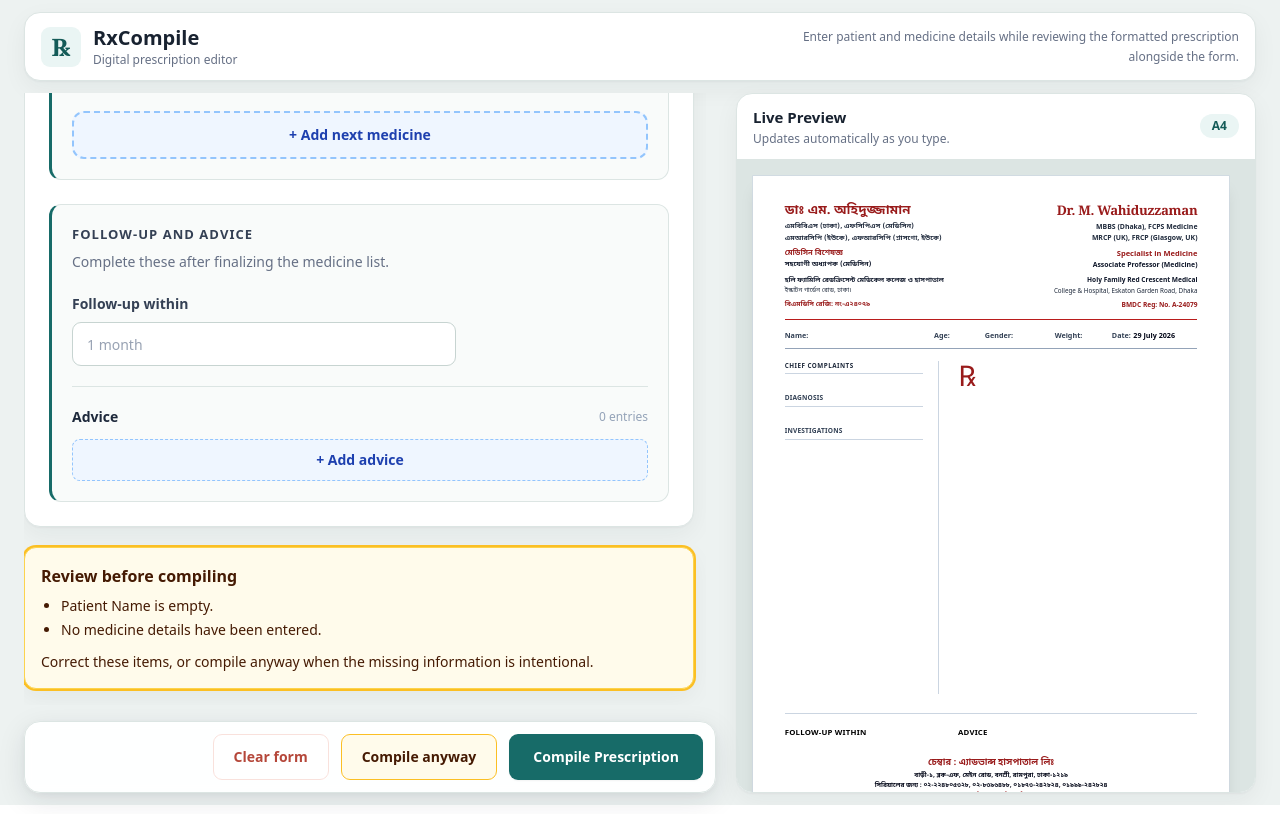
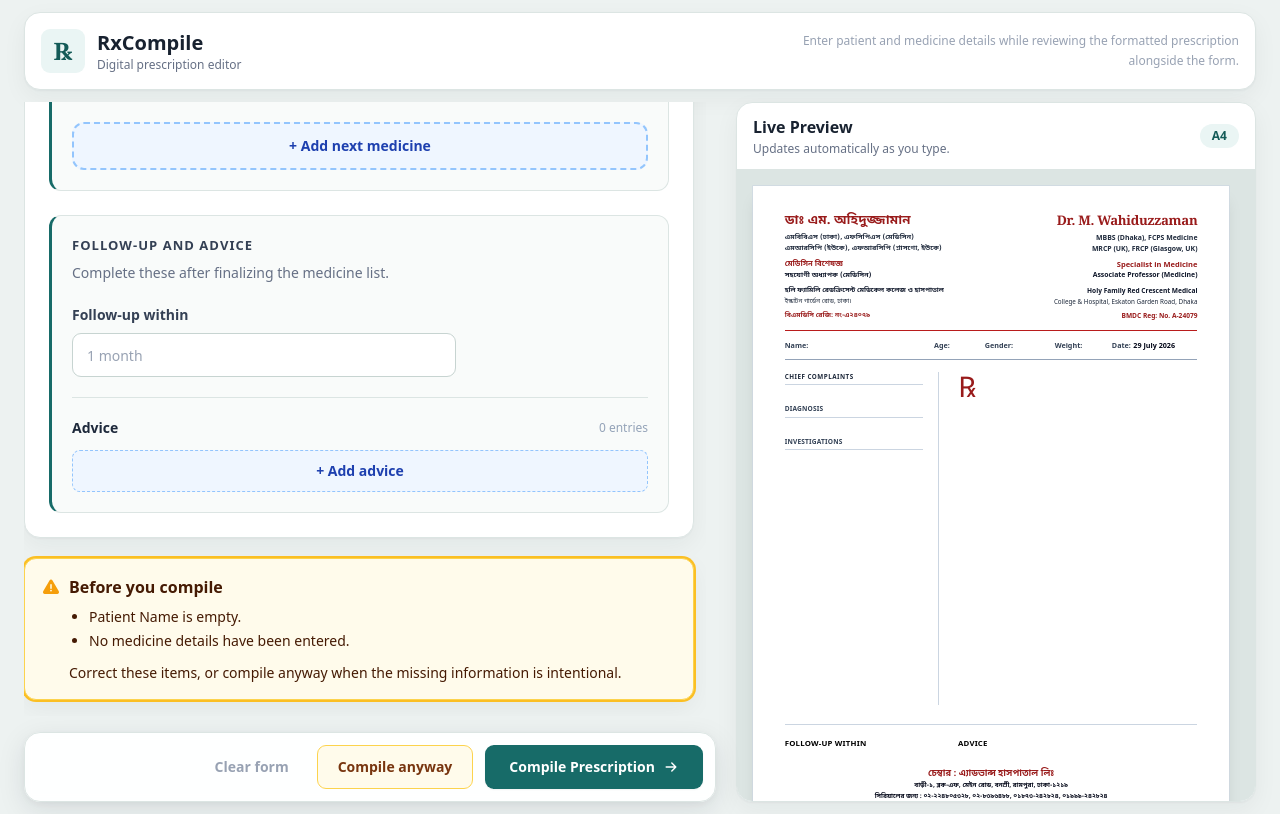
Before and after one commit to dev-kawser/rx-prescription, a React (Vite) app: page / in a window 1280 px wide. Both pictures are taken after a click on the button "Compile Prescription". Built offline with nearby package versions, Linux system fonts and the light colour scheme.

Commit message:
style: redesign medicine entry rows

```diff
--- a/src/App.jsx
+++ b/src/App.jsx
@@ -32,6 +32,62 @@
     }
 
     return warnings
+}
+
+function WarningIcon({ className }) {
+    return (
+        <svg
+            aria-hidden="true"
+            viewBox="0 0 20 20"
+            fill="currentColor"
+            className={className}
+        >
+            <path
+                fillRule="evenodd"
+                d="M8.485 3.495c.673-1.166 2.357-1.166 3.03 0l6.28 10.875c.673 1.167-.169 2.63-1.515 2.63H3.72c-1.346 0-2.188-1.463-1.515-2.63L8.485 3.495ZM10 7a.75.75 0 0 1 .75.75v3.5a.75.75 0 0 1-1.5 0v-3.5A.75.75 0 0 1 10 7Zm0 7.5a.9.9 0 1 0 0-1.8.9.9 0 0 0 0 1.8Z"
+                clipRule="evenodd"
+            />
+        </svg>
+    )
+}
+
+function BrandMark({ compact = false }) {
+    if (compact) {
+        return (
+            <div className="flex items-center gap-1.5">
+                <span
+                    aria-hidden="true"
+                    className="flex h-5 w-5 items-center justify-center rounded bg-clinical-50 font-serif text-xs font-bold text-clinical-700"
+                >
+                    ℞
+                </span>
+                <span className="text-[11px] font-semibold uppercase tracking-wide text-ink-400">
+                    RxCompile
+                </span>
+            </div>
+        )
+    }
+
+    return (
+        <div className="flex items-center gap-3">
+            <div
+                aria-hidden="true"
+                className="flex h-11 w-11 shrink-0 items-center justify-center rounded-control bg-clinical-50 font-serif text-2xl font-bold text-clinical-700"
+            >
+                ℞
+            </div>
+
+            <div>
+                <h1 className="text-xl font-bold leading-tight text-ink-900">
+                    RxCompile
+                </h1>
+
+                <p className="mt-0.5 text-xs text-ink-500">
+                    Digital prescription editor
+                </p>
+            </div>
+        </div>
+    )
 }
 
 function App() {
@@ -117,7 +173,9 @@
             <main className="print-shell min-h-screen bg-mineral-100 px-3 py-3 text-ink-900 sm:px-5 xl:px-6">
                 <div className="print-hidden mx-auto mb-5 flex max-w-[210mm] flex-wrap items-start justify-between gap-4 rounded-panel border border-mineral-200 bg-white p-4 shadow-panel">
                     <div className="min-w-0">
-                        <h1 className="text-lg font-bold text-ink-900">
+                        <BrandMark compact />
+
+                        <h1 className="mt-1.5 text-xl font-bold text-ink-900">
                             Compiled Prescription
                         </h1>
 
@@ -128,8 +186,11 @@
                         {compileWarnings.length > 0 && (
                             <div
                                 role="status"
-                                className="mt-3 rounded-section border border-amber-300 bg-amber-50 px-3 py-2 text-sm text-amber-900"
+                                className="mt-3 flex items-start gap-2 rounded-section border border-amber-200 bg-amber-50/70 px-3 py-2 text-sm text-amber-900"
                             >
+                                <WarningIcon className="mt-0.5 h-4 w-4 shrink-0 text-amber-500" />
+
+                                <div>
                                     <p className="font-semibold">
                                         Compiled with incomplete information:
                                     </p>
@@ -140,6 +201,7 @@
                                         ))}
                                     </ul>
                                 </div>
+                            </div>
                         )}
                     </div>
 
@@ -147,11 +209,12 @@
                         <button
                             type="button"
                             onClick={returnToEditing}
-                            className="rounded-control border border-mineral-300 bg-white px-4 py-2 text-sm font-semibold text-ink-700 transition duration-150 hover:border-clinical-300 hover:bg-clinical-50 hover:text-clinical-800 focus:outline-none focus:ring-2 focus:ring-clinical-300 focus:ring-offset-2"
+                            className="rounded-control px-3 py-2 text-sm font-semibold text-ink-500 transition duration-150 hover:text-clinical-800 hover:underline focus:outline-none focus:ring-2 focus:ring-clinical-300 focus:ring-offset-2"
                         >
-                            Back to edit
+                            ← Back to edit
                         </button>
 
+                        <div className="flex items-center gap-2 rounded-control border border-mineral-200 bg-mineral-50 p-1.5">
                             <PrintButton />
 
                             <PdfDownloadButton
@@ -159,6 +222,7 @@
                                 patientName={prescription.patientName}
                                 date={prescription.date}
                             />
+                        </div>
                     </div>
                 </div>
 
@@ -175,27 +239,10 @@
     return (
         <main className="min-h-screen bg-mineral-100 px-3 py-3 text-ink-900 sm:px-5 xl:px-6">
             <div className="mx-auto max-w-[1600px]">
-                <header className="mb-3 flex flex-col gap-3 rounded-panel border border-mineral-200 bg-white px-4 py-3 shadow-panel sm:flex-row sm:items-center sm:justify-between">
-                    <div className="flex items-center gap-3">
-                        <div
-                            aria-hidden="true"
-                            className="flex h-10 w-10 shrink-0 items-center justify-center rounded-control bg-clinical-50 font-serif text-2xl font-bold text-clinical-700"
-                        >
-                            ℞
-                        </div>
+                <header className="mb-3 flex flex-col gap-3 rounded-panel border border-mineral-200 bg-white px-4 py-4 shadow-panel sm:flex-row sm:items-center sm:justify-between">
+                    <BrandMark />
 
-                        <div>
-                            <h1 className="text-xl font-bold leading-tight text-ink-900">
-                                RxCompile
-                            </h1>
-
-                            <p className="mt-0.5 text-xs text-ink-500">
-                                Digital prescription editor
-                            </p>
-                        </div>
-                    </div>
-
-                    <p className="max-w-md text-xs leading-5 text-ink-500 sm:text-right">
+                    <p className="hidden max-w-md text-xs leading-5 text-ink-400 sm:block sm:text-right">
                         Enter patient and medicine details while reviewing the
                         formatted prescription alongside the form.
                     </p>
@@ -258,8 +305,12 @@
                                     role="alert"
                                     className="mt-5 rounded-section border border-amber-300 bg-amber-50 p-4 text-amber-950 shadow-panel outline-none focus:ring-2 focus:ring-amber-400"
                                 >
+                                    <div className="flex items-start gap-2">
+                                        <WarningIcon className="mt-0.5 h-5 w-5 shrink-0 text-amber-500" />
+
+                                        <div>
                                             <h2 className="font-bold">
-                                        Review before compiling
+                                                Before you compile
                                             </h2>
 
                                             <ul className="mt-2 list-disc space-y-1 pl-5 text-sm">
@@ -273,6 +324,8 @@
                                                 missing information is intentional.
                                             </p>
                                         </div>
+                                    </div>
+                                </div>
                             )}
 
                             <div className="h-4" aria-hidden="true" />
@@ -283,7 +336,7 @@
                                 <button
                                     type="button"
                                     onClick={clearForm}
-                                    className="rounded-control border border-signal-100 bg-white px-5 py-3 text-sm font-semibold text-signal-600 transition duration-150 hover:border-signal-600 hover:bg-signal-50 focus:outline-none focus:ring-2 focus:ring-signal-100 focus:ring-offset-2"
+                                    className="rounded-control px-4 py-2.5 text-sm font-semibold text-ink-400 transition duration-150 hover:bg-signal-50 hover:text-signal-600 focus:outline-none focus:ring-2 focus:ring-signal-100 focus:ring-offset-2"
                                 >
                                     Clear form
                                 </button>
@@ -292,7 +345,7 @@
                                     <button
                                         type="button"
                                         onClick={compileAnyway}
-                                        className="rounded-control border border-amber-400 bg-amber-50 px-5 py-3 text-sm font-bold text-amber-950 transition duration-150 hover:bg-amber-100 focus:outline-none focus:ring-2 focus:ring-amber-400 focus:ring-offset-2"
+                                        className="rounded-control border border-amber-300 bg-amber-50 px-5 py-2.5 text-sm font-semibold text-amber-900 transition duration-150 hover:bg-amber-100 focus:outline-none focus:ring-2 focus:ring-amber-400 focus:ring-offset-2"
                                     >
                                         Compile anyway
                                     </button>
@@ -301,9 +354,23 @@
                                 <button
                                     type="button"
                                     onClick={openCompiledView}
-                                    className="rounded-control bg-clinical-600 px-6 py-3 text-sm font-bold text-white shadow-sm transition duration-150 hover:bg-clinical-800 focus:outline-none focus:ring-2 focus:ring-clinical-300 focus:ring-offset-2 active:translate-y-px"
+                                    className="inline-flex items-center justify-center gap-2 rounded-control bg-clinical-600 px-6 py-3 text-sm font-bold text-white shadow-sm transition duration-150 hover:bg-clinical-800 focus:outline-none focus:ring-2 focus:ring-clinical-300 focus:ring-offset-2 active:translate-y-px"
                                 >
                                     Compile Prescription
+                                    <svg
+                                        aria-hidden="true"
+                                        viewBox="0 0 20 20"
+                                        fill="none"
+                                        className="h-4 w-4 shrink-0"
+                                    >
+                                        <path
+                                            d="M4 10h12m0 0-5-5m5 5-5 5"
+                                            stroke="currentColor"
+                                            strokeWidth="1.8"
+                                            strokeLinecap="round"
+                                            strokeLinejoin="round"
+                                        />
+                                    </svg>
                                 </button>
                             </div>
                         </div>
@@ -318,7 +385,7 @@
                         <div className="flex min-h-[65vh] flex-col overflow-hidden rounded-panel border border-mineral-200 bg-white shadow-panel xl:h-full xl:min-h-0">
                             <div className="flex shrink-0 items-center justify-between border-b border-mineral-200 px-4 py-3">
                                 <div>
-                                    <h2 className="text-[15px] font-bold text-ink-900">
+                                    <h2 className="text-base font-bold text-ink-900">
                                         Live Preview
                                     </h2>
 
```
Lines whose indentation alone changed are shown as unchanged.
